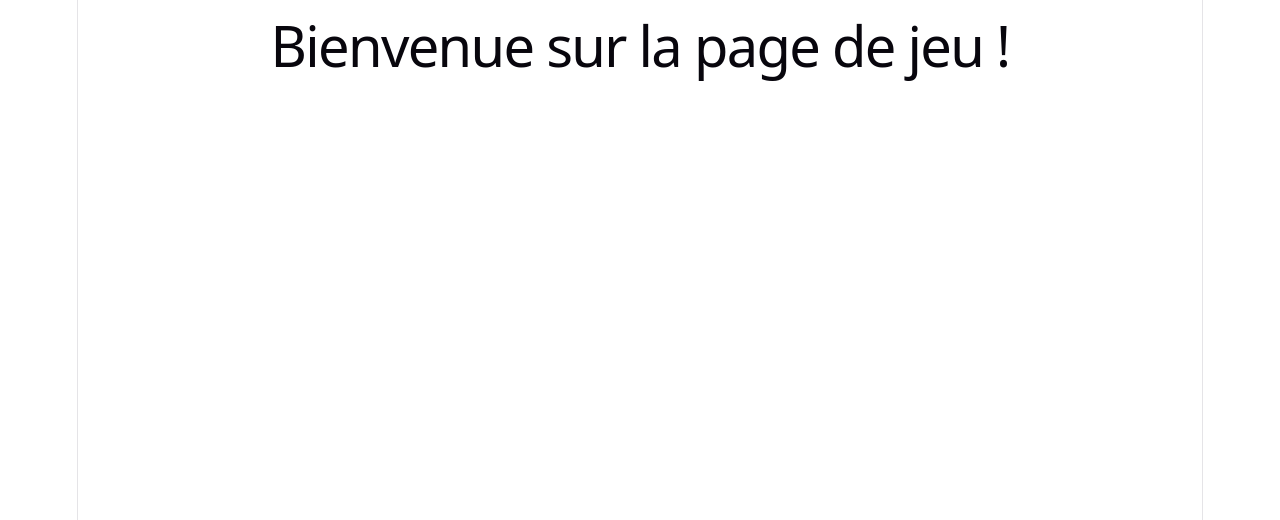
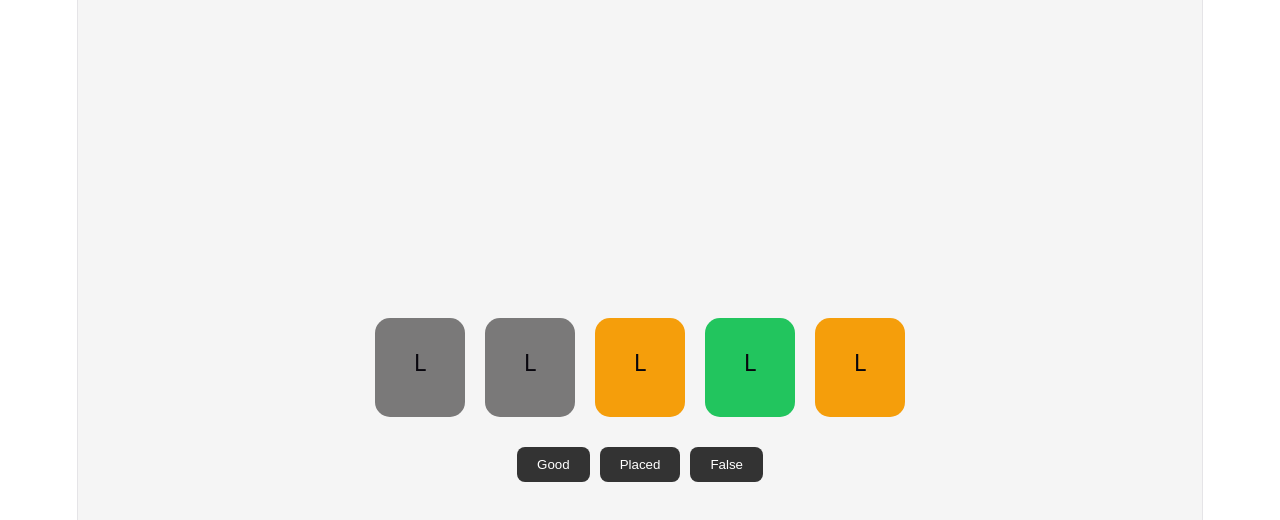
Before and after one commit to EwenDenoual/Wordle, a React (Vite) app in the folder wordle/: page /Game in a window 1280 px wide. Shown: the top 520 px of the page. Built offline with nearby package versions, Linux system fonts and the light colour scheme.

Commit message:
add verification word and print result

```diff
--- a/wordle/src/pages/Accueil.jsx
+++ b/wordle/src/pages/Accueil.jsx
@@ -7,14 +7,14 @@ function Accueil() {
   return (
     <div className="accueil">
       <div className="contenu">
-        <h1>Bienvenue sur mon site</h1>
+        <h1>Bienvenue sur notre site !</h1>
 
         <p>
           Découvrez notre wordle !
         </p>
 
         <button
-          onClick={() => navigate("/suivant")}
+          onClick={() => navigate("/Game")}
         >
           Commencer
         </button>
--- /dev/null
+++ b/wordle/src/pages/Game.css
@@ -0,0 +1,67 @@
+.page {
+  min-height: 100vh;
+  display: flex;
+  flex-direction: column;
+  justify-content: center;
+  align-items: center;
+  gap: 30px;
+  background-color: #f5f5f5;
+  font-family: Arial, sans-serif;
+}
+
+.status-container {
+  display: flex;
+  gap: 20px;
+}
+
+.status-card {
+  width: 30px;
+  padding: 30px;
+  border-radius: 15px;
+  text-align: center;
+  color: white;
+  transition: 0.3s;
+}
+
+.status-card h2 {
+  margin: 0 0 10px;
+}
+
+.status-card p {
+  margin: 0;
+  font-size: 24px;
+  font-weight: bold;
+}
+
+/* Vert */
+.status-card.good {
+  background-color: #22c55e;
+}
+
+/* Orange */
+.status-card.placed {
+  background-color: #f59e0b;
+}
+
+/* Rouge */
+.status-card.false {
+  background-color: #7a7979;
+}
+
+.buttons {
+  display: flex;
+  gap: 10px;
+}
+
+.buttons button {
+  padding: 10px 20px;
+  border: none;
+  border-radius: 8px;
+  cursor: pointer;
+  background-color: #333;
+  color: white;
+}
+
+.buttons button:hover {
+  opacity: 0.8;
+}
--- a/wordle/src/pages/Game.jsx
+++ b/wordle/src/pages/Game.jsx
@@ -1,7 +1,56 @@
+import { useState } from "react";
+import "./Game.css";
+
+function isGoodWord(word, target) {
+  const status = ["false", "false", "false", "false", "false"];
+  for (let i = 0; i < word.length; i++) {
+    if (word[i] === target[i]) {
+      status[i] = "good";
+    } else if (target.includes(word[i])) {
+      status[i] = "placed";
+    } else {
+      status[i] = "false";
+    }
+  }
+  return status;
+}
+
 function Game() {
+  const [status, setStatus] = useState(isGoodWord("hello", "world"));
+
   return (
-    <div>
-      <h1>Bienvenue sur la page de jeu !</h1>
+    <div className="page">
+      <div className="status-container">
+        <div className={`status-card ${status[0]}`}>
+          <h2>L</h2>
+        </div>
+        <div className={`status-card ${status[1]}`}>
+          <h2>L</h2>
+        </div>
+        <div className={`status-card ${status[2]}`}>
+          <h2>L</h2>
+        </div>
+        <div className={`status-card ${status[3]}`}>
+          <h2>L</h2>
+        </div>
+        <div className={`status-card ${status[4]}`}>
+          <h2>L</h2>
+        </div>
+      </div>
+
+      <div className="buttons">
+        <button onClick={() => setStatus(["good", status[1], status[2], status[3], status[4]])}>
+          Good
+        </button>
+
+        <button onClick={() => setStatus(["placed", status[1], status[2], status[3], status[4]])}>
+          Placed
+        </button>
+
+        <button onClick={() => setStatus(["false", status[1], status[2], status[3], status[4]])}>
+          False
+        </button>
+      </div>
     </div>
   );
 }
```
